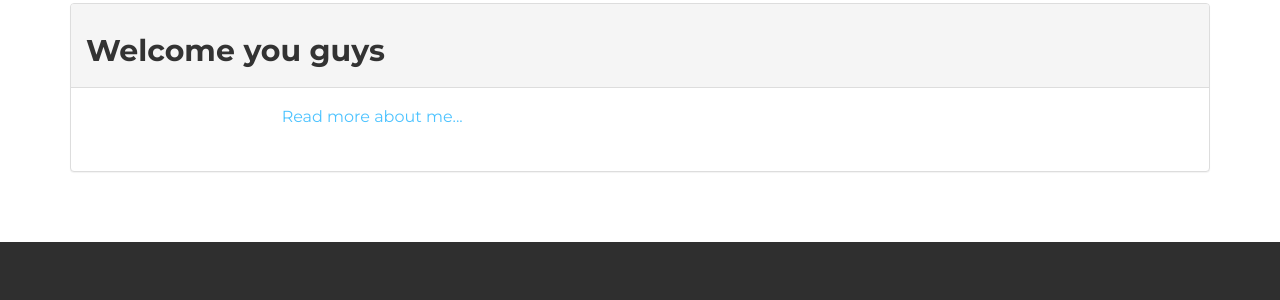
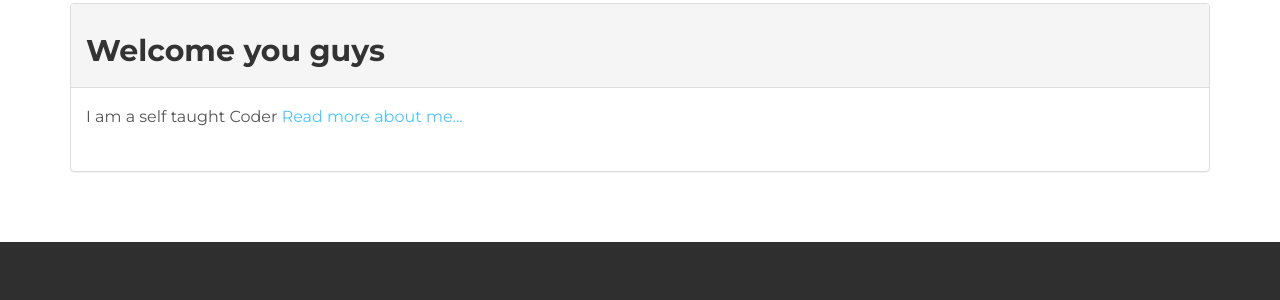
Before and after one commit to wuriyanto48/wuriyanto48.github.io, a Jekyll site: the page built from index.html, in a window 1280 px wide. Shown: the part 888-1188 px from the top of the page. Built offline with Jekyll 4.4.1, drawn with Linux system fonts in a browser that asks for light colours; nearby versions of some CDN libraries.

Commit message:
skills#7

```diff
--- a/assets/css/main.css
+++ b/assets/css/main.css
@@ -194,7 +194,7 @@ a:after {
 	color: white;
 }
 
-#skillswrap h5, p {
+#skillswrap h5{
 	color: white;
 }
 
```
